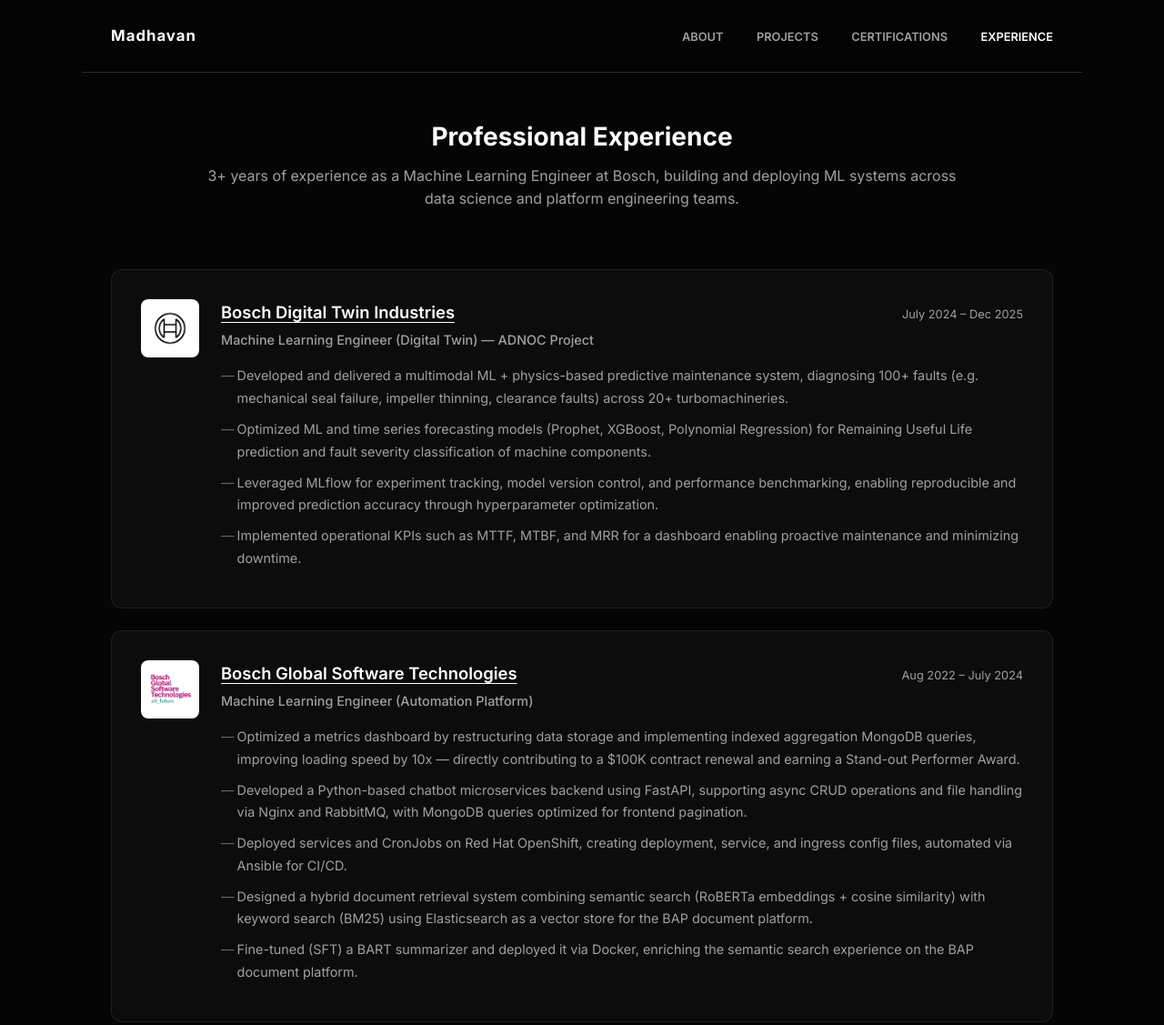
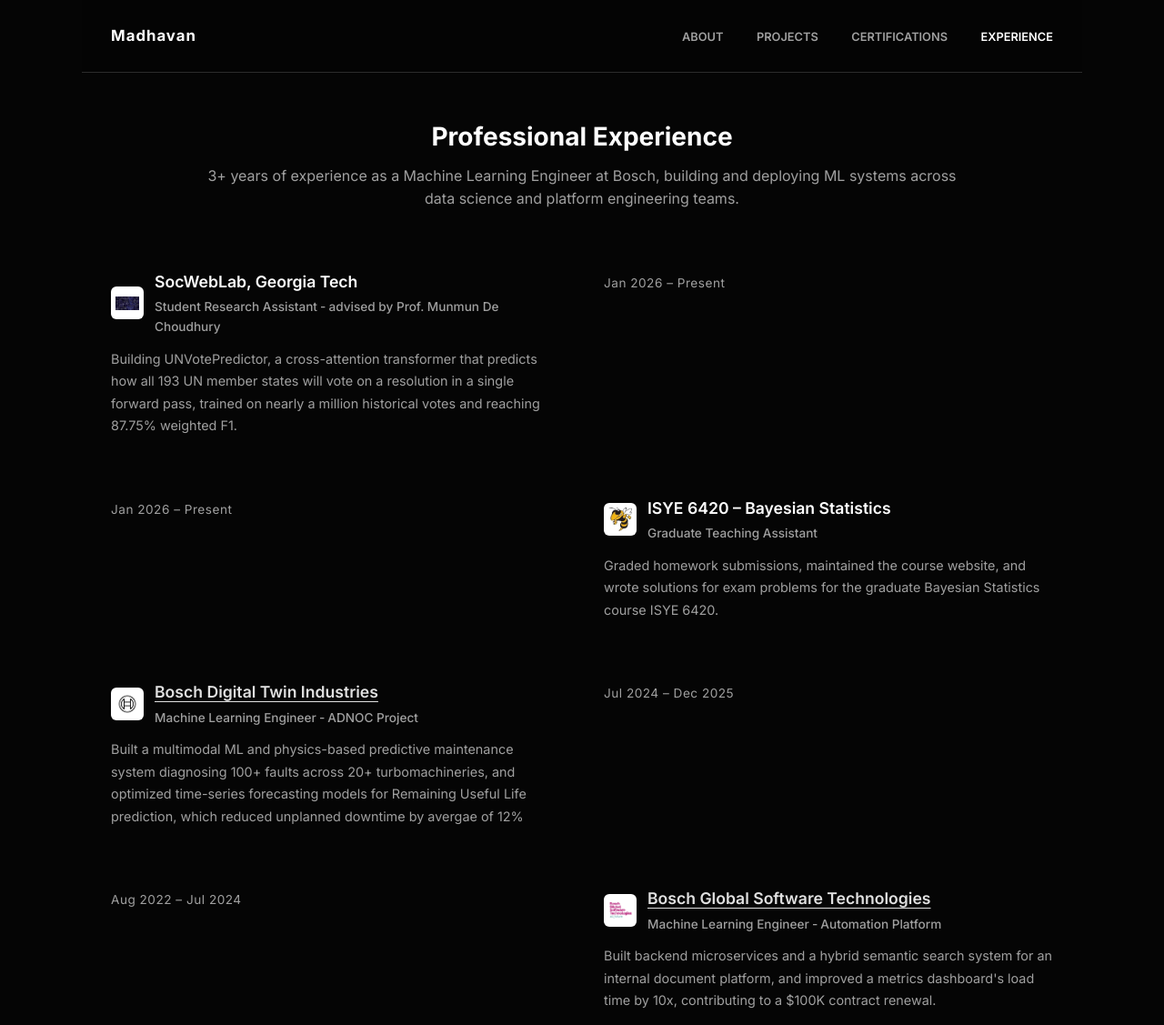
Before and after one commit to MadhavanBS/MadhavanBS.github.io, a plain HTML site: page experience.html in a window 1280 px wide. Shown: the top 1127 px of the page at 91% size. Drawn offline with Linux system fonts and the light colour scheme.

Commit message:
modified experience session

```diff
--- a/experience.html
+++ b/experience.html
@@ -28,40 +28,63 @@
             <p>3+ years of experience as a Machine Learning Engineer at Bosch, building and deploying ML systems across data science and platform engineering teams.</p>
         </header>
 
-        <section class="experience-card">
-            <img src="assets/bosch_digital_twin_symbol.png" alt="Bosch Digital Twin Industries logo" class="experience-logo">
-            <div class="experience-info">
-                <div class="experience-company-row">
-                    <a href="https://www.bosch-digital-twin-industries.com/" target="_blank" rel="noopener noreferrer">Bosch Digital Twin Industries</a>
-                    <span class="experience-dates">July 2024 &ndash; Dec 2025</span>
+        <div class="timeline">
+            <div class="timeline-item">
+                <div class="timeline-date">Jan 2026 &ndash; Present</div>
+                <div class="timeline-content">
+                    <div class="timeline-header">
+                        <img src="assets/SocWebLab.jpg" alt="SocWebLab logo" class="timeline-icon">
+                        <div>
+                            <h3>SocWebLab, Georgia Tech</h3>
+                            <p class="timeline-role">Student Research Assistant &dash; advised by Prof. Munmun De Choudhury</p>
+                        </div>
+                    </div>
+                    <p class="timeline-desc">Building UNVotePredictor, a cross-attention transformer that predicts how all 193 UN member states will vote on a resolution in a single forward pass, trained on nearly a million historical votes and reaching 87.75% weighted F1.</p>
                 </div>
-                <p class="experience-role">Machine Learning Engineer (Digital Twin) &mdash; ADNOC Project</p>
-                <ul class="experience-bullets">
-                    <li>Developed and delivered a multimodal ML + physics-based predictive maintenance system, diagnosing 100+ faults (e.g. mechanical seal failure, impeller thinning, clearance faults) across 20+ turbomachineries.</li>
-                    <li>Optimized ML and time series forecasting models (Prophet, XGBoost, Polynomial Regression) for Remaining Useful Life prediction and fault severity classification of machine components.</li>
-                    <li>Leveraged MLflow for experiment tracking, model version control, and performance benchmarking, enabling reproducible and improved prediction accuracy through hyperparameter optimization.</li>
-                    <li>Implemented operational KPIs such as MTTF, MTBF, and MRR for a dashboard enabling proactive maintenance and minimizing downtime.</li>
-                </ul>
             </div>
-        </section>
 
-        <section class="experience-card">
-            <img src="assets/bgsw_logo.png" alt="Bosch Global Software Technologies logo" class="experience-logo">
-            <div class="experience-info">
-                <div class="experience-company-row">
-                    <a href="https://www.bosch-softwaretechnologies.com/en/" target="_blank" rel="noopener noreferrer">Bosch Global Software Technologies</a>
-                    <span class="experience-dates">Aug 2022 &ndash; July 2024</span>
+            <div class="timeline-item">
+                <div class="timeline-date">Jan 2026 &ndash; Present</div>
+                <div class="timeline-content">
+                    <div class="timeline-header">
+                        <img src="assets/baystat_logo.jpeg" alt="ISYE 6420 Bayesian Statistics logo" class="timeline-icon">
+                        <div>
+                            <h3>ISYE 6420 &ndash; Bayesian Statistics</h3>
+                            <p class="timeline-role">Graduate Teaching Assistant</p>
+                        </div>
+                    </div>
+                    <p class="timeline-desc">Graded homework submissions, maintained the course website, and wrote solutions for exam problems for the graduate Bayesian Statistics course ISYE 6420.</p>
                 </div>
-                <p class="experience-role">Machine Learning Engineer (Automation Platform)</p>
-                <ul class="experience-bullets">
-                    <li>Optimized a metrics dashboard by restructuring data storage and implementing indexed aggregation MongoDB queries, improving loading speed by 10x &mdash; directly contributing to a $100K contract renewal and earning a Stand-out Performer Award.</li>
-                    <li>Developed a Python-based chatbot microservices backend using FastAPI, supporting async CRUD operations and file handling via Nginx and RabbitMQ, with MongoDB queries optimized for frontend pagination.</li>
-                    <li>Deployed services and CronJobs on Red Hat OpenShift, creating deployment, service, and ingress config files, automated via Ansible for CI/CD.</li>
-                    <li>Designed a hybrid document retrieval system combining semantic search (RoBERTa embeddings + cosine similarity) with keyword search (BM25) using Elasticsearch as a vector store for the BAP document platform.</li>
-                    <li>Fine-tuned (SFT) a BART summarizer and deployed it via Docker, enriching the semantic search experience on the BAP document platform.</li>
-                </ul>
             </div>
-        </section>
+
+            <div class="timeline-item">
+                <div class="timeline-date">Jul 2024 &ndash; Dec 2025</div>
+                <div class="timeline-content">
+                    <div class="timeline-header">
+                        <img src="assets/bosch_digital_twin_symbol.png" alt="Bosch Digital Twin Industries logo" class="timeline-icon">
+                        <div>
+                            <h3><a href="https://www.bosch-digital-twin-industries.com/" target="_blank" rel="noopener noreferrer">Bosch Digital Twin Industries</a></h3>
+                            <p class="timeline-role">Machine Learning Engineer &dash; ADNOC Project</p>
+                        </div>
+                    </div>
+                    <p class="timeline-desc">Built a multimodal ML and physics-based predictive maintenance system diagnosing 100+ faults across 20+ turbomachineries, and optimized time-series forecasting models for Remaining Useful Life prediction, which reduced unplanned downtime by avergae of 12%</p>
+                </div>
+            </div>
+
+            <div class="timeline-item">
+                <div class="timeline-date">Aug 2022 &ndash; Jul 2024</div>
+                <div class="timeline-content">
+                    <div class="timeline-header">
+                        <img src="assets/bgsw_logo.png" alt="Bosch Global Software Technologies logo" class="timeline-icon">
+                        <div>
+                            <h3><a href="https://www.bosch-softwaretechnologies.com/en/" target="_blank" rel="noopener noreferrer">Bosch Global Software Technologies</a></h3>
+                            <p class="timeline-role">Machine Learning Engineer &dash; Automation Platform</p>
+                        </div>
+                    </div>
+                    <p class="timeline-desc">Built backend microservices and a hybrid semantic search system for an internal document platform, and improved a metrics dashboard's load time by 10x, contributing to a $100K contract renewal.</p>
+                </div>
+            </div>
+        </div>
 
         <footer class="site-footer">
             <div class="footer-social">
--- a/style.css
+++ b/style.css
@@ -693,6 +693,84 @@
     opacity: 0.6;
 }
 
+/* ── Experience Timeline (zigzag) ── */
+.timeline-item {
+    display: flex;
+    gap: 3rem;
+    align-items: flex-start;
+    margin-bottom: 4rem;
+}
+
+.timeline-item:last-child {
+    margin-bottom: 0;
+}
+
+.timeline-item:nth-child(odd) {
+    flex-direction: row-reverse;
+}
+
+.timeline-date,
+.timeline-content {
+    flex: 1;
+    min-width: 0;
+}
+
+.timeline-date {
+    color: var(--text-secondary);
+    font-size: 0.85rem;
+    letter-spacing: 0.5px;
+    padding-top: 0.3rem;
+}
+
+.timeline-header {
+    display: flex;
+    align-items: center;
+    gap: 0.75rem;
+    margin-bottom: 0.75rem;
+}
+
+.timeline-icon {
+    width: 36px;
+    height: 36px;
+    object-fit: contain;
+    background-color: #ffffff;
+    border-radius: 6px;
+    padding: 5px;
+    flex-shrink: 0;
+}
+
+.timeline-header h3 {
+    font-size: 1.1rem;
+    font-weight: 600;
+    color: var(--text-primary);
+    margin-bottom: 0.2rem;
+}
+
+.timeline-header h3 a {
+    text-decoration: underline;
+    text-underline-offset: 4px;
+}
+
+.timeline-role {
+    color: var(--text-secondary);
+    font-size: 0.85rem;
+    font-weight: 500;
+}
+
+.timeline-desc {
+    color: var(--text-secondary);
+    font-size: 0.9rem;
+    line-height: 1.7;
+}
+
+@media (max-width: 768px) {
+    .timeline-item,
+    .timeline-item:nth-child(odd) {
+        flex-direction: column;
+        gap: 0.5rem;
+    }
+}
+
 /* ── Certifications Page ── */
 .cert-row {
     display: flex;
```
Also changed, not shown: 1 other file.
